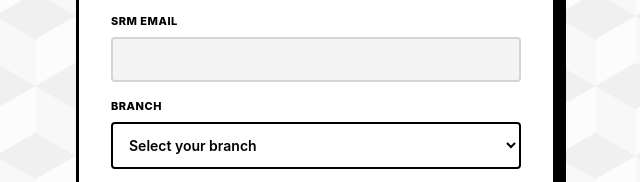
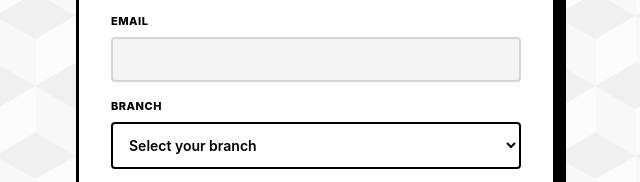
Before and after one commit to kushu30/findmyroomie, a website: page public/form.html in a window 1280 px wide. Shown: the part 334-516 px from the top of the page, 324-964 px from the left. Drawn offline with Linux system fonts and the light colour scheme; no server answers; sample sign-in values are in the browser's storage.

Commit message:
chore: rename SRM Email label to Email in registration form

```diff
--- a/public/form.html
+++ b/public/form.html
@@ -157,7 +157,7 @@
             </div>
 
             <div class="form-group">
-                <label for="email">SRM Email</label>
+                <label for="email">Email</label>
                 <input type="email" id="email" name="email" readonly
                        style="background: #f4f4f5; cursor: not-allowed; color: #52525b; border-color: #d1d5db;">
             </div>
```
